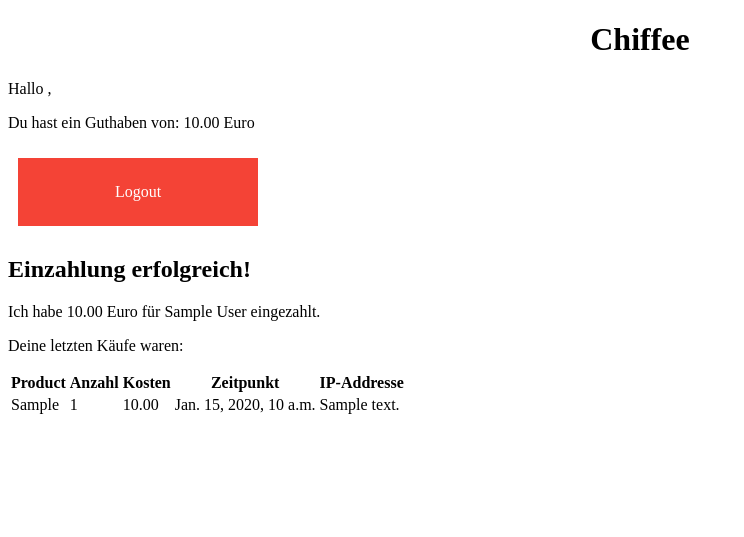
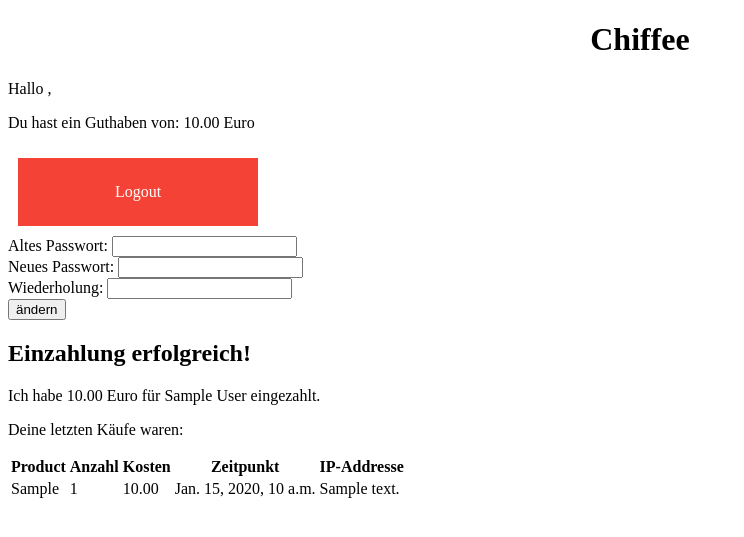
Before and after one commit to LUH-CHI/chiffee, a Django app: template templates/chiffee/history.html in a window 1280 px wide. Shown: the top 537 px of the page, without its empty margins (0-744 px from the left). Run offline with Django 3.2, Linux system fonts and the light colour scheme; the template is opened without the code that fills it: most values are stand-ins (such as "Sample title", 1, 10 or a date in 2020).

Commit message:
Added method to change the password

```diff
--- a/templates/chiffee/history.html
+++ b/templates/chiffee/history.html
@@ -2,16 +2,24 @@
 
 
 {% block body %}
+{% if error %}
+		<h2 align="center" >{{ error }}</h2>
+{% endif %}
+
 		<p>Hallo {{ user.first_name }} {{ user.last_name }},</p>
 		<p>Du hast ein Guthaben von: {{ balance|floatformat:2 }} Euro</p>
 		<a href="{% url 'chiffee:logout' %}" >Logout</a>
 
+		<form method="post" action="{% url 'chiffee:home' %}">
+			{% csrf_token %}
+		Altes Passwort: <input type="password" name="old" required><br>
+		Neues Passwort: <input type="password" name="neu1" required><br>
+		Wiederholung: <input type="password" name="neu2" required><br>
+		<input type="submit" name="submit" value="&auml;ndern">
+		</form>
 {% if payment %}
 		<h2>Einzahlung erfolgreich!</h2>
 		<p>Ich habe {{ payment.deposit_value|floatformat:2 }} Euro für {{ payment.deposit_user.first_name }} {{ payment.deposit_user.last_name }} eingezahlt.</p>
-{% endif %}
-{% if error %}
-		<h2>{{ error }}</h2>
 {% endif %}
 {% if user.is_superuser %}
 		<p>Einzahlung:</p>
```
Also changed, not shown: views.py (+16 -1 lines).
